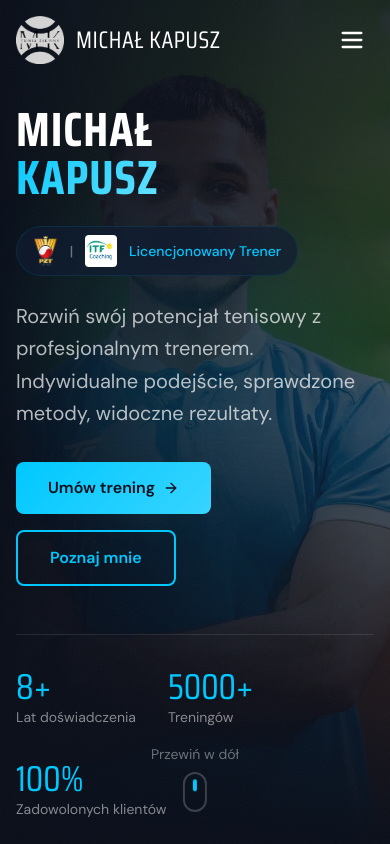
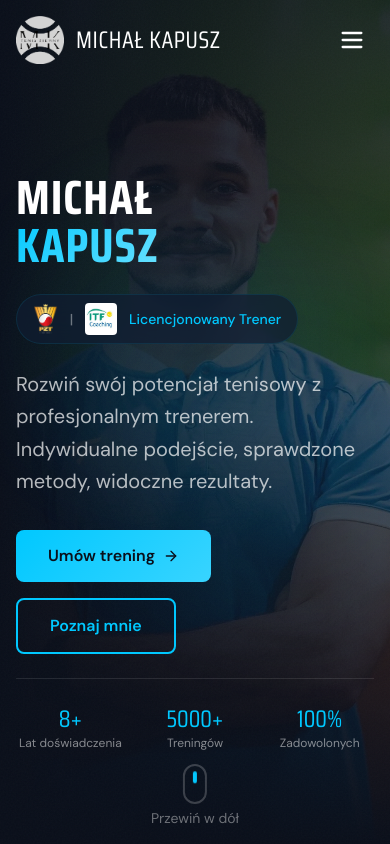
Before and after one commit to jaqb8/michalkapusz, a React (Vite) app: page / in a window 390 px wide. Shown: the top 844 px of the page. Built offline with nearby package versions, Linux system fonts and the light colour scheme.

Commit message:
Refactor Home component layout and styling for improved responsiveness
- Update Quick Stats section to use a grid layout for better alignment and spacing
- Adjust text sizes and styles for improved readability on different screen sizes
- Modify scroll indicator positioning for enhanced visibility

```diff
--- a/src/pages/Home.tsx
+++ b/src/pages/Home.tsx
@@ -138,18 +138,18 @@ function Home() {
               </div>
 
               {/* Quick Stats */}
-              <div className="flex flex-wrap gap-8 mt-12 pt-8 border-t border-white/10">
-                <div>
-                  <p className="text-4xl font-display text-electric-500">8+</p>
-                  <p className="text-white/50 text-sm">Lat doświadczenia</p>
+              <div className="grid grid-cols-3 gap-4 md:gap-8 mt-6 pt-6 border-t border-white/10">
+                <div className="text-center md:text-left">
+                  <p className="text-2xl md:text-4xl font-display text-electric-500">8+</p>
+                  <p className="text-white/50 text-xs md:text-sm">Lat doświadczenia</p>
                 </div>
-                <div>
-                  <p className="text-4xl font-display text-electric-500">5000+</p>
-                  <p className="text-white/50 text-sm">Treningów</p>
+                <div className="text-center md:text-left">
+                  <p className="text-2xl md:text-4xl font-display text-electric-500">5000+</p>
+                  <p className="text-white/50 text-xs md:text-sm">Treningów</p>
                 </div>
-                <div>
-                  <p className="text-4xl font-display text-electric-500">100%</p>
-                  <p className="text-white/50 text-sm">Zadowolonych klientów</p>
+                <div className="text-center md:text-left">
+                  <p className="text-2xl md:text-4xl font-display text-electric-500">100%</p>
+                  <p className="text-white/50 text-xs md:text-sm">Zadowolonych</p>
                 </div>
               </div>
             </div>
@@ -185,11 +185,11 @@ function Home() {
         </div>
 
         {/* Scroll indicator */}
-        <div className="absolute bottom-8 left-1/2 -translate-x-1/2 flex flex-col items-center gap-2">
-          <span className="text-white/40 text-sm">Przewiń w dół</span>
+        <div className="absolute bottom-4 left-1/2 -translate-x-1/2 flex flex-col items-center gap-1">
           <div className="w-6 h-10 rounded-full border-2 border-white/20 flex items-start justify-center p-2">
             <div className="w-1.5 h-3 bg-electric-500 rounded-full animate-bounce" />
           </div>
+          <span className="text-white/40 text-sm">Przewiń w dół</span>
         </div>
       </section>
 
```
